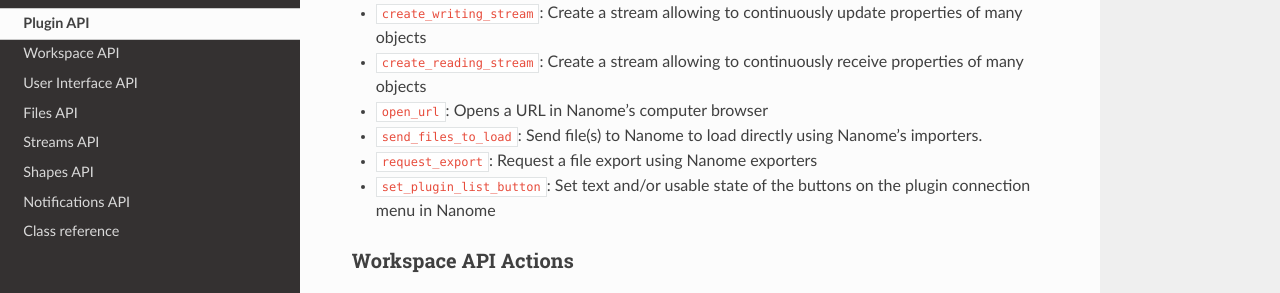
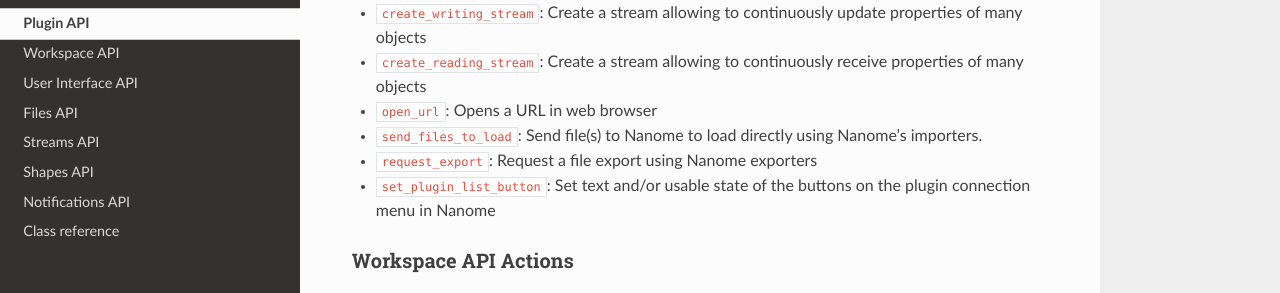
Before and after one commit to nanome-ai/nanome-lib, a Sphinx documentation site: the page built from doc/source/plugins.rst, in a window 1280 px wide and 900 px high, scrolled down 3634 px. Shown: the part 157-450 px from the top of the window. Built offline with Sphinx 7.4.7 and the Read the Docs theme 2.0.0, drawn with Linux system fonts in a browser that asks for light colours; pages that are not in the unit, such as notebooks, are missing from menus.

Commit message:
change open url description

```diff
--- a/doc/source/plugins.rst
+++ b/doc/source/plugins.rst
@@ -189,7 +189,7 @@
 * ``save_files``: Save files on the machine running Nanome, and returns result
 * ``create_writing_stream``: Create a stream allowing to continuously update properties of many objects
 * ``create_reading_stream``: Create a stream allowing to continuously receive properties of many objects
-* ``open_url``: Opens a URL in Nanome's computer browser
+* ``open_url``: Opens a URL in web browser
 * ``send_files_to_load``: Send file(s) to Nanome to load directly using Nanome's importers.
 * ``request_export``: Request a file export using Nanome exporters
 * ``set_plugin_list_button``: Set text and/or usable state of the buttons on the plugin connection menu in Nanome
```
